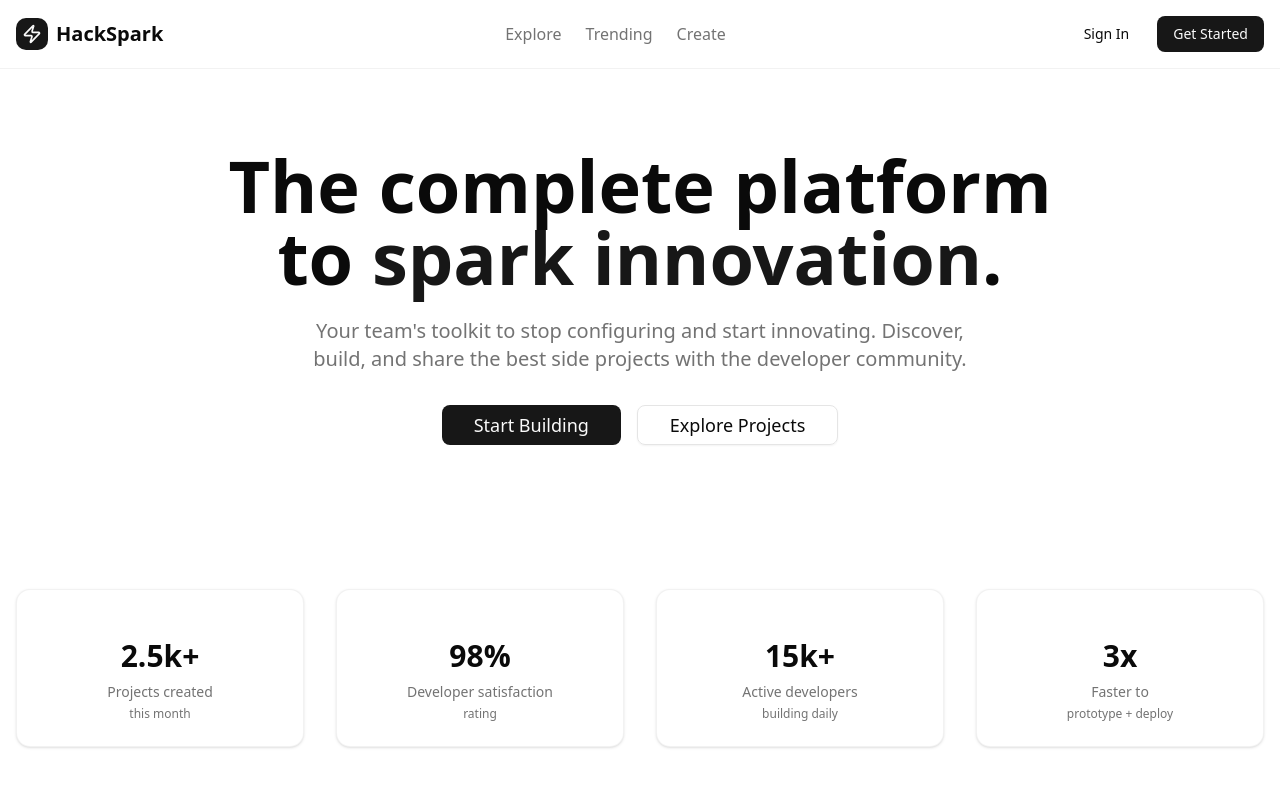
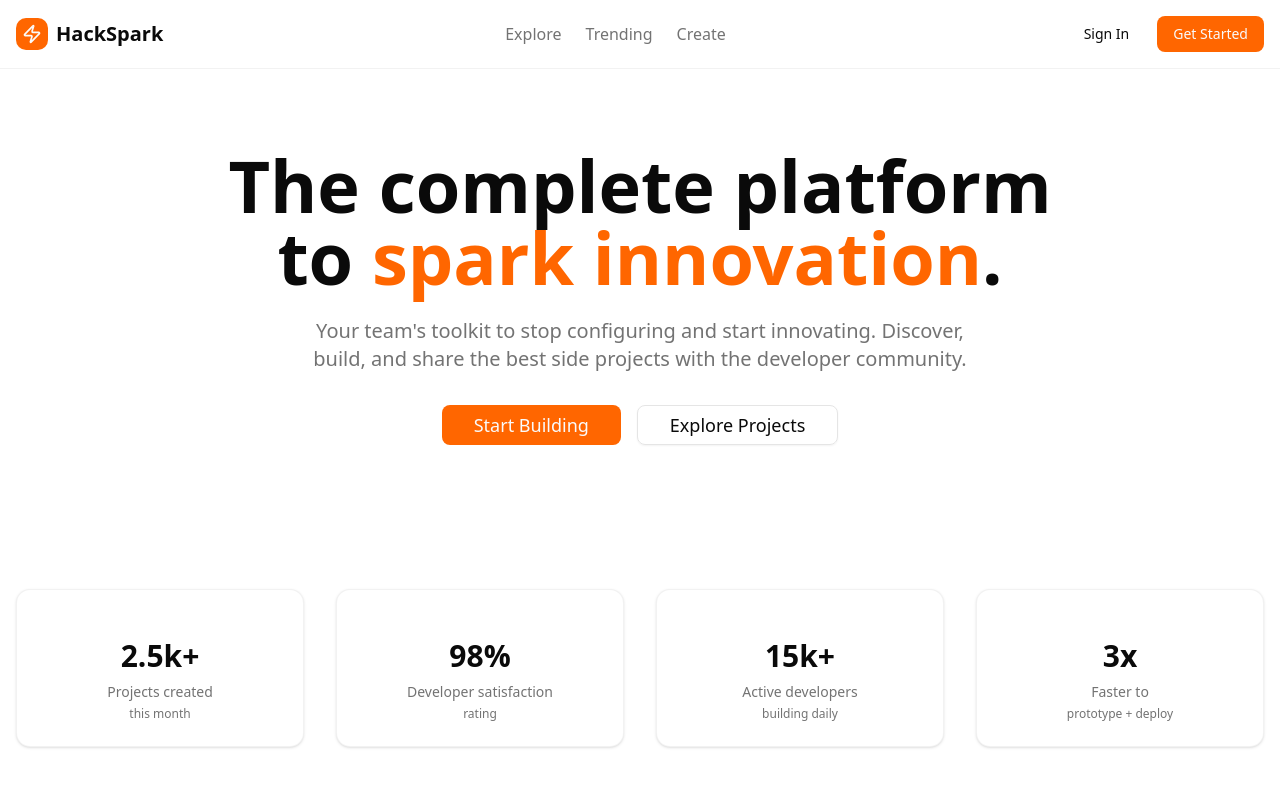
Before and after one commit to jorge-j1m/hackspark_web, a Next.js app: page / in a window 1280 px wide. Shown: the top 800 px of the page. Built offline with nearby package versions, Linux system fonts and the light colour scheme.

Commit message:
Change primary color to organge

```diff
--- a/src/app/globals.css
+++ b/src/app/globals.css
@@ -51,7 +51,7 @@
   --card-foreground: oklch(0.145 0 0);
   --popover: oklch(1 0 0);
   --popover-foreground: oklch(0.145 0 0);
-  --primary: oklch(0.205 0 0);
+  --primary: oklch(0.7 0.22 50);
   --primary-foreground: oklch(0.985 0 0);
   --secondary: oklch(0.97 0 0);
   --secondary-foreground: oklch(0.205 0 0);
```
